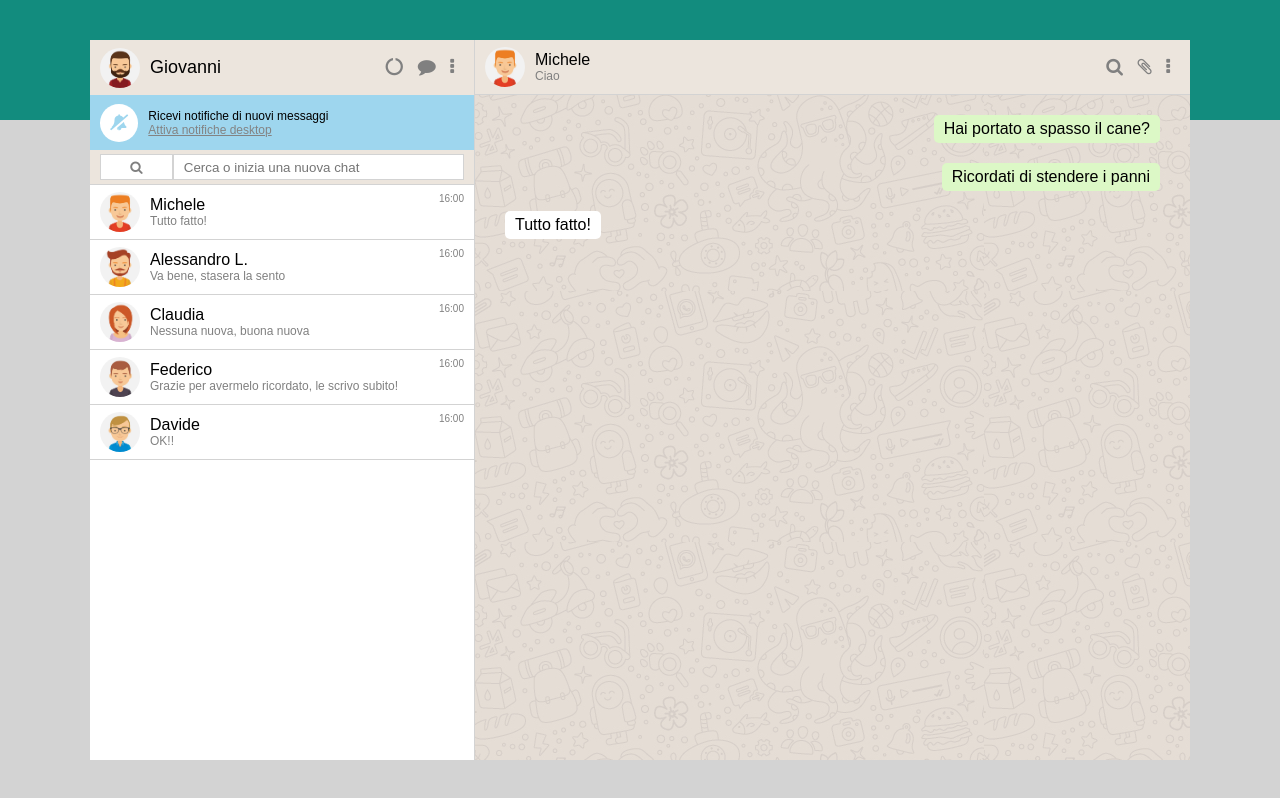
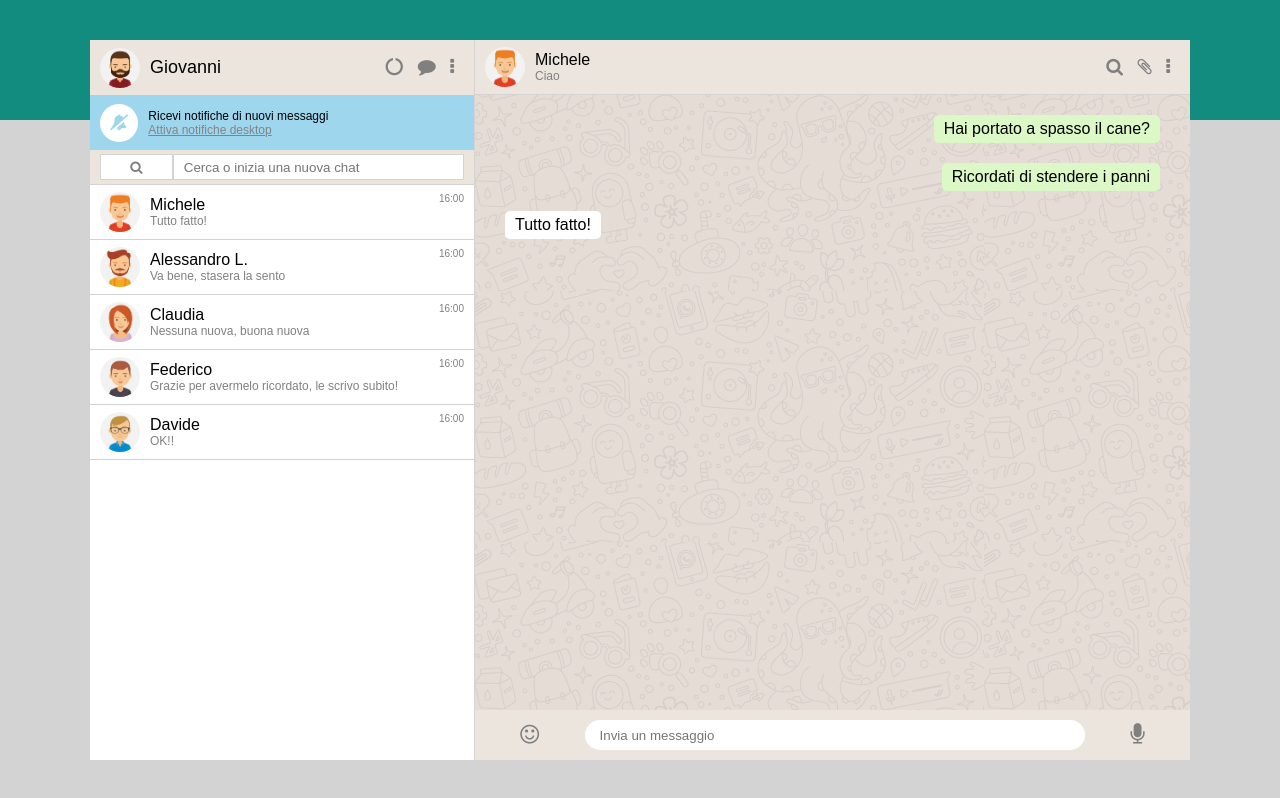
Before and after one commit to GiovanniValzano/vue-boolzapp, a plain HTML site: page index.html in a window 1280 px wide. Drawn offline with nearby package versions, Linux system fonts and the light colour scheme; files whose address does not match are found by name.

Commit message:
add new messages

```diff
--- a/css/style.css
+++ b/css/style.css
@@ -36,6 +36,9 @@ body {
     height: 100%;
     width: 65%;
     background-image: url(/Users/mariasofia/Desktop/Esercizi/vue-boolzapp/img/mine.jpg);
+    display: flex;
+    flex-direction: column;
+    justify-content: space-between;
 }
 
 .me {
@@ -221,3 +224,31 @@ body {
     border-radius: 5px;
     padding: 5px 10px;
 }
+
+.writeMessages {
+    width: 100%;
+    height: 50px;
+    background-color: #ece5dd;
+    display: flex;
+    justify-content: space-evenly;
+    align-items: center;
+}
+
+.writeSpace {
+    width: 70%;
+    border: none;
+    height: 30px;
+    padding: 0 15px;
+    border-radius: 50px;
+}
+
+.writeIcon {
+    font-size: 22px;
+    color: grey;
+    transition: .2s;
+}
+
+.writeIcon:hover {
+    cursor: pointer;
+    color: black;
+}
--- a/index.html
+++ b/index.html
@@ -54,6 +54,7 @@
                 </div>
             </div>
             <div class="chat">
+                <div class="chatTop">
                     <div class="chatUser">
                         <div class="contatti_left">
                             <img :src="contacts[currentChat].avatar" alt="" class="immagine_contatti">
@@ -76,6 +77,16 @@
                         </div>
                     </div>
                 </div>
+                <div class="writeMessages">
+                    <div class="writeIcon">
+                        <i class="fa fa-smile-o"></i>
+                    </div>
+                    <input type="text" class="writeSpace" placeholder="Invia un messaggio" v-model="newMsg" @keyup.enter="sendMsg">
+                    <div class="writeIcon">
+                        <i class="fa fa-microphone"></i>
+                    </div>
+                </div>
+            </div>
         </div>
     </div>
 </body>
--- a/js/script.js
+++ b/js/script.js
@@ -108,10 +108,32 @@ const app = new Vue({
             }
         ],
         currentChat: 0,
+        newMsg: '',
     },
     methods: {
         selectedChat(index){
             this.currentChat = index;
         },
+        sendMsg(){
+            if(this.newMsg.trim()) {
+                let newObjMsg = {
+                    date: 'ciao',
+                    message: this.newMsg.trim(),
+                    status: 'sent',
+                }
+                this.contacts[this.currentChat].messages.push(newObjMsg);
+                this.newMsg = '';
+
+                setTimeout(this.receiveMsg, 2000);
+            }
+        },
+        receiveMsg(){
+            let newObjMsg = {
+                date: 'ciao',
+                message: 'Ok',
+                status: 'received',
+            }
+            this.contacts[this.currentChat].messages.push(newObjMsg);
+        },
     }
 });
```
Lines whose indentation alone changed are shown as unchanged.
